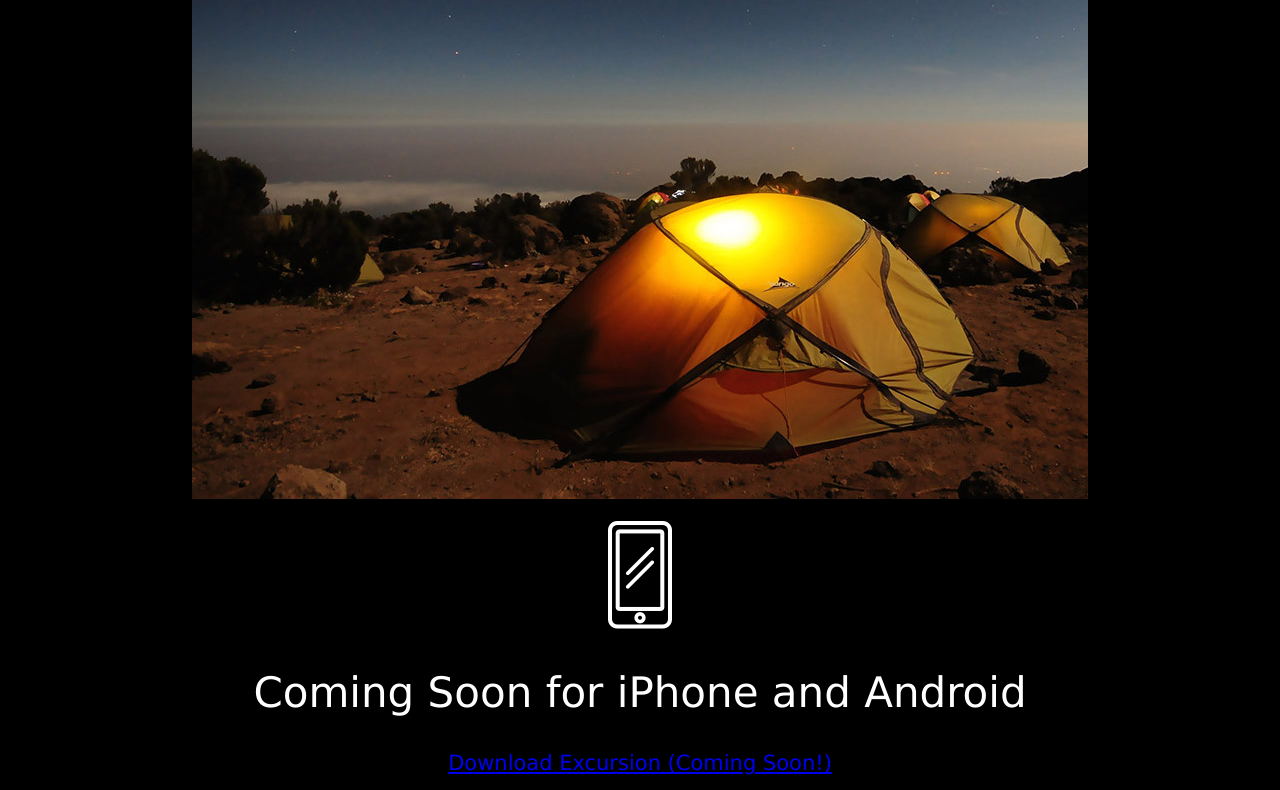
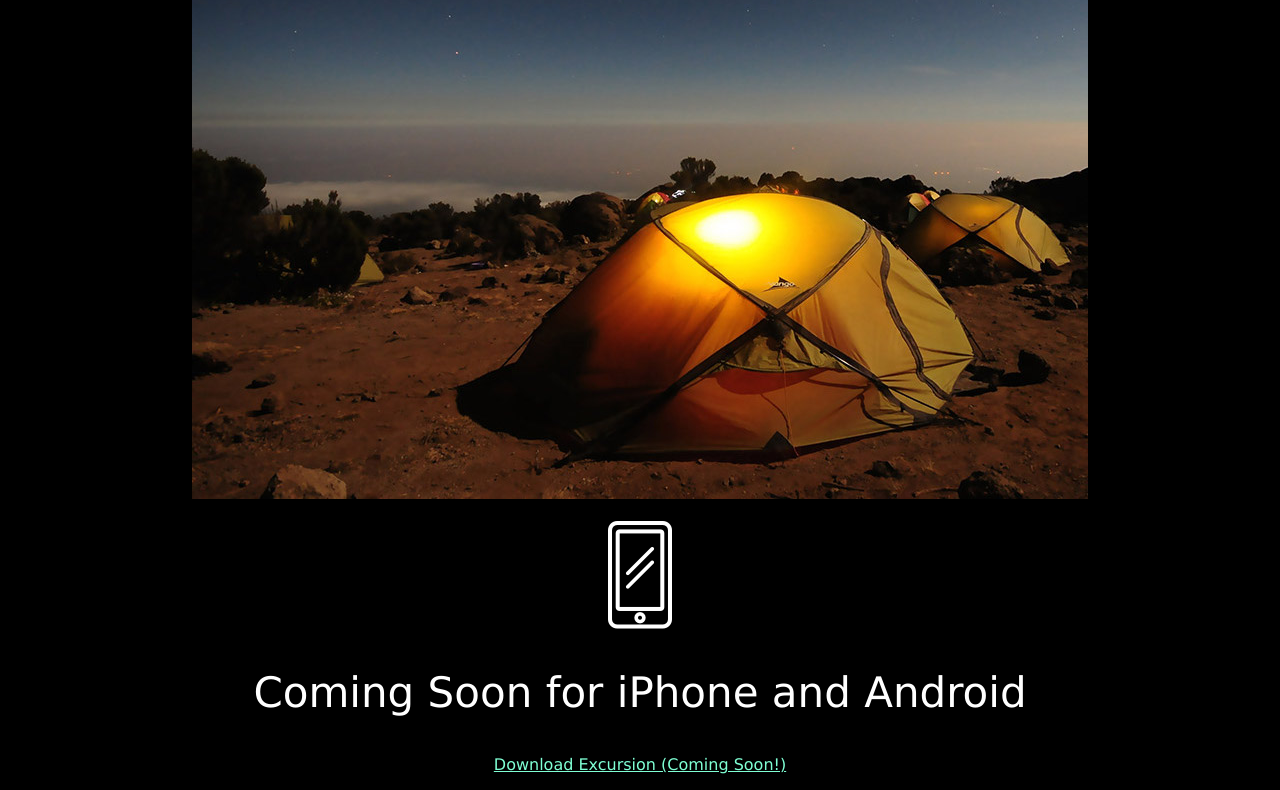
Before and after one commit to Stephbysteph16/excursion, a plain HTML site: page index.html in a window 1280 px wide. Shown: the part 516-1306 px from the top of the page. Drawn offline with Linux system fonts and the light colour scheme.

Commit message:
Last Commit

```diff
--- a/resources/css/style.css
+++ b/resources/css/style.css
@@ -21,8 +21,8 @@ h2{
   color: white;
 }
 
-.download{
-  color: Aquamarine;
+a{
+  color: aquamarine;
   font-size: 16px;
 
 }
```
